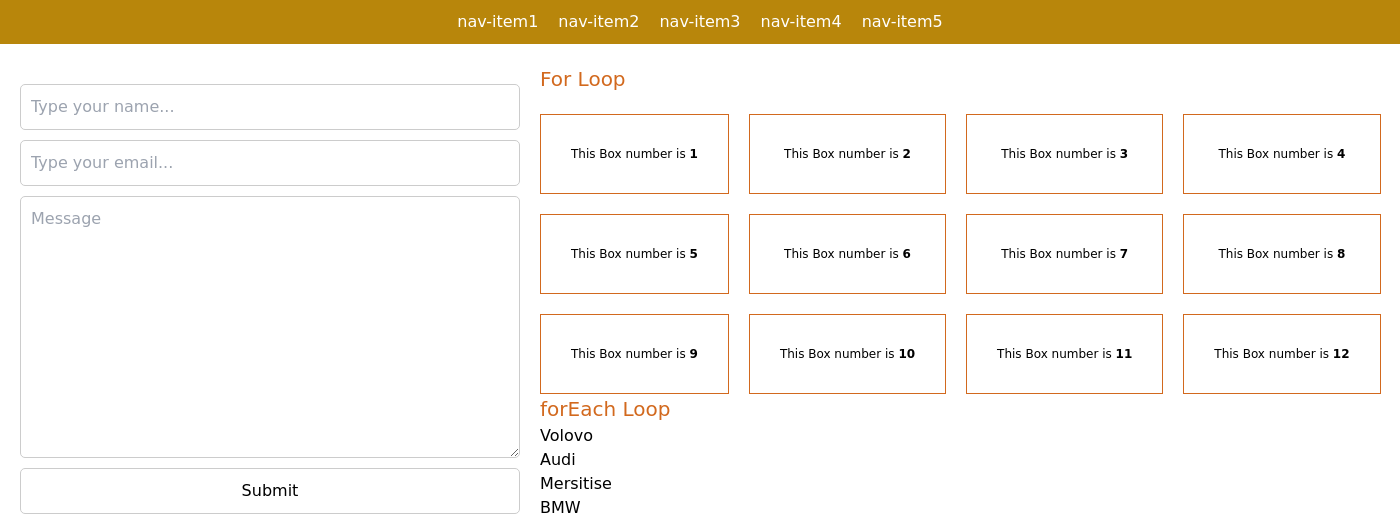
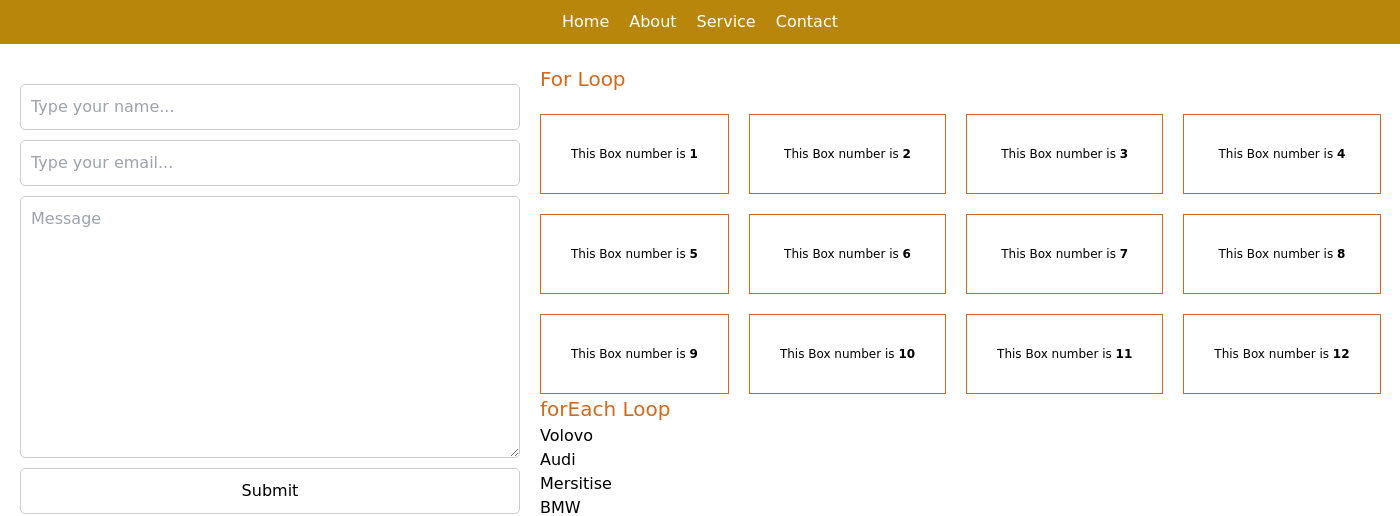
Before and after one commit to get-shrabon/php_basic_introduction, a PHP site: page / in a window 1400 px wide. Shown: the top 516 px of the page. Run offline with PHP 8.4, Linux system fonts and the light colour scheme; style sheets or scripts are compiled from the project's sources.

Commit message:
change some code and add new page

```diff
--- a/header.php
+++ b/header.php
@@ -1,10 +1,9 @@
 
 <header>
     <ul class="nav-items">
-        <li>nav-item1</li>
-        <li>nav-item2</li>
-        <li>nav-item3</li>
-        <li>nav-item4</li>
-        <li>nav-item5</li>
+        <li><a href="index.php">Home</a></li>
+        <li><a href="about.php">About</a></li>
+        <li><a href="index.php">Service</a></li>
+        <li><a href="index.php">Contact</a></li>
     </ul>
 </header>
--- a/style.css
+++ b/style.css
@@ -44,7 +44,7 @@ form {
 }
 
 .my_wrapper header {
-  background-color: darkgoldenrod;
+  background-color: darkgoldenrod !important;
   padding: 10px;
 }
 
@@ -89,3 +89,13 @@ footer {
 .loop_wrapper{
   width: 100%;
 }
+
+
+
+
+
+
+.about h1{
+text-align: center;
+padding-top: 100px;
+}
```
Also changed, not shown: about.php (added, +24 -0 lines).
